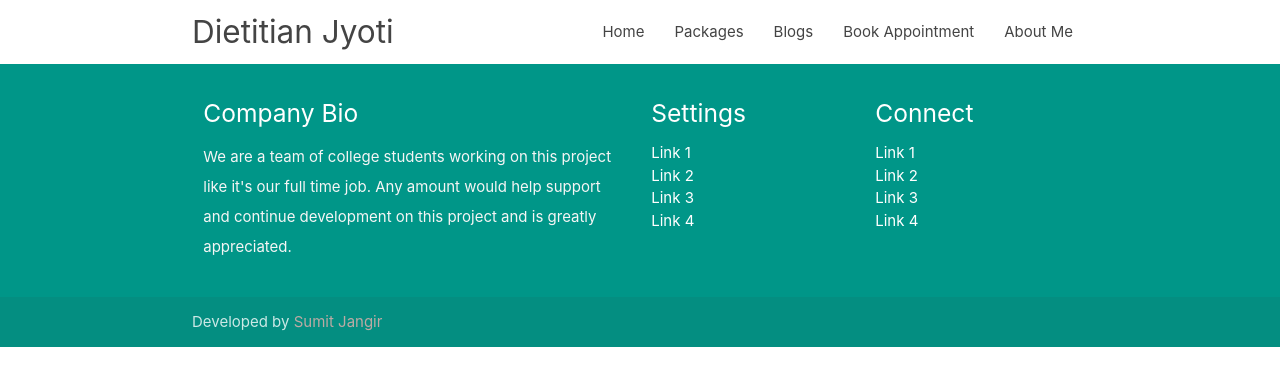
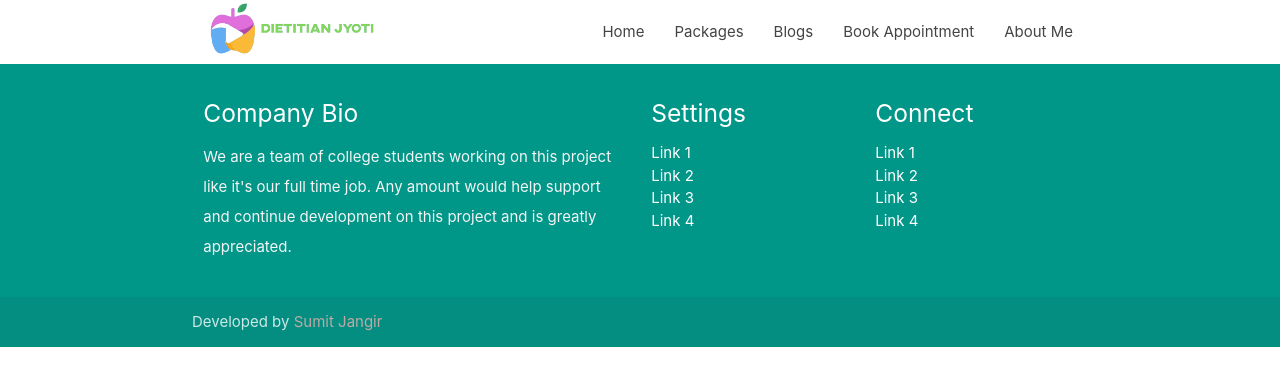
Before and after one commit to JangirSumit/dietitian-jyoti, a plain HTML site: page about.html in a window 1280 px wide. Drawn offline with nearby package versions, Linux system fonts and the light colour scheme.

Commit message:
logo update

```diff
--- a/about.html
+++ b/about.html
@@ -26,7 +26,9 @@
   <body>
     <nav class="white" role="navigation">
       <div class="nav-wrapper container">
-        <a id="logo-container" href="#" class="brand-logo">Dietitian Jyoti</a>
+        <a id="logo-container" href="#" class="brand-logo"
+          ><img height="60" src="content/logo.png" alt="" srcset=""
+        /></a>
         <ul class="right hide-on-med-and-down">
           <li><a href="index.html">Home</a></li>
           <li><a href="packages.html">Packages</a></li>
```
Also changed, not shown: appointment.html (+3 -1 lines), blogs.html (+3 -1 lines), index.html (+1 -1 lines), packages.html (+3 -1 lines).
